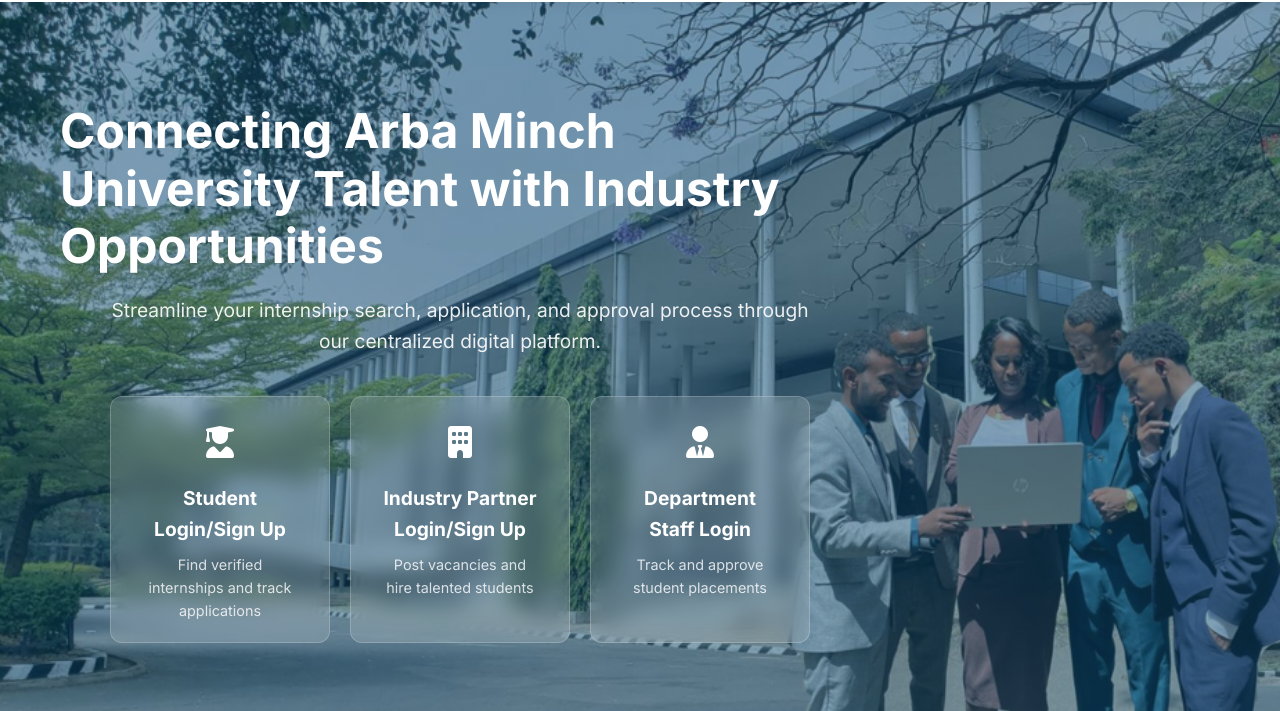
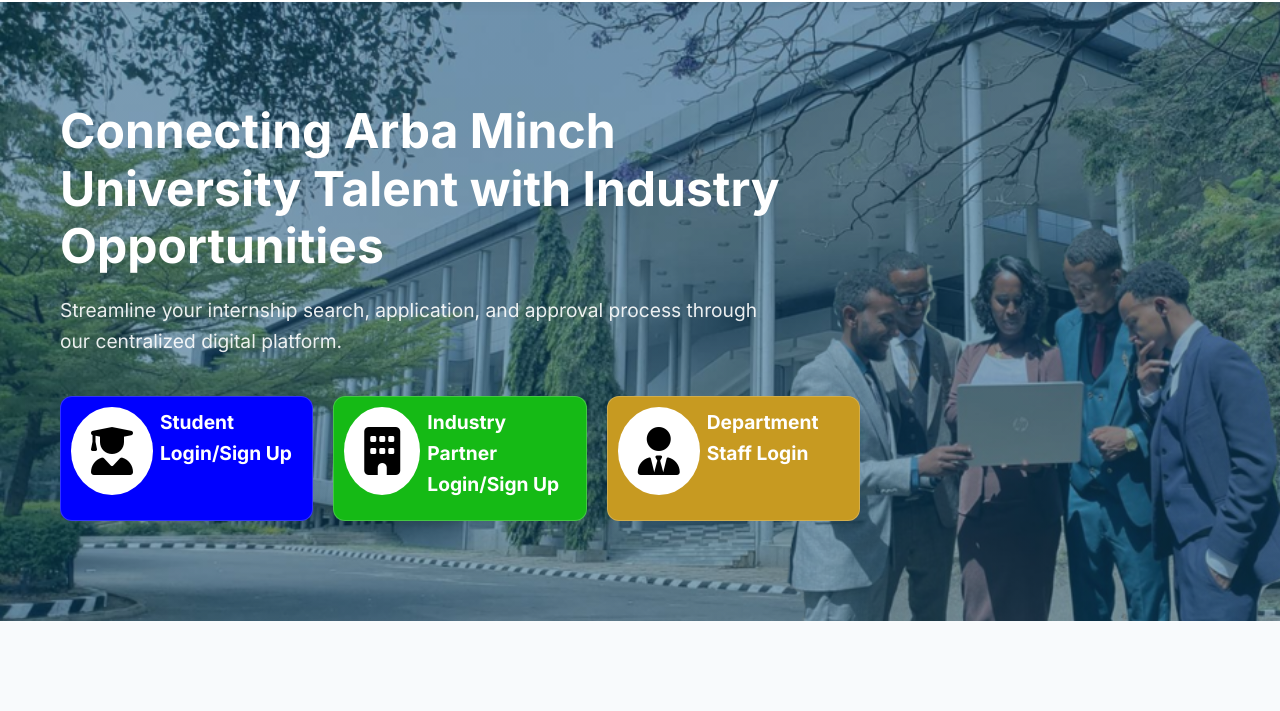
Before and after one commit to abeloper/amu-internship-portal, a plain HTML site: page index.html in a window 1280 px wide. Shown: the part 89-800 px from the top of the page. Drawn offline with Linux system fonts and the light colour scheme.

Commit message:
the amu intern project is started !

```diff
--- a/index.html
+++ b/index.html
@@ -45,28 +45,28 @@
                 <p>Streamline your internship search, application, and approval process through our centralized digital platform.</p>
 
                 <div class="role-buttons">
-                    <div class="role-btn" onclick="openLoginModal('student')">
+                    <div class="role-btn student-login" onclick="openLoginModal('student')">
                         <div class="role-icon">
                             <i class="fas fa-user-graduate"></i>
                         </div>
                         <h3>Student Login/Sign Up</h3>
-                        <p>Find verified internships and track applications</p>
+                        <!-- <p>Find verified internships and track applications</p> -->
                     </div>
 
-                    <div class="role-btn" onclick="openLoginModal('industry')">
+                    <div class="role-btn industry-login" onclick="openLoginModal('industry')">
                         <div class="role-icon">
                             <i class="fas fa-building"></i>
                         </div>
                         <h3>Industry Partner Login/Sign Up</h3>
-                        <p>Post vacancies and hire talented students</p>
+                        <!-- <p>Post vacancies and hire talented students</p> -->
                     </div>
 
-                    <div class="role-btn" onclick="openLoginModal('department')">
+                    <div class="role-btn department-login" onclick="openLoginModal('department')">
                         <div class="role-icon">
                             <i class="fas fa-user-tie"></i>
                         </div>
                         <h3>Department Staff Login</h3>
-                        <p>Track and approve student placements</p>
+                        <!-- <p>Track and approve student placements</p> -->
                     </div>
                 </div>
             </div>
--- a/style.css
+++ b/style.css
@@ -160,7 +160,6 @@
             background-position: center;
             color: white;
             padding: 100px 0;
-            text-align: center;
         }
 
         .hero-content {
@@ -180,38 +179,58 @@
             margin-bottom: 40px;
             opacity: 0.9;
             max-width: 700px;
-            margin-left: auto;
             margin-right: auto;
         }
 
         .role-buttons {
             display: flex;
-            justify-content: center;
             gap: 20px;
-            flex-wrap: wrap;
+            width: 100%;
         }
 
         .role-btn {
-            background-color: rgba(255, 255, 255, 0.15);
             backdrop-filter: blur(10px);
             border: 1px solid rgba(255, 255, 255, 0.2);
-            color: white;
-            padding: 20px 30px;
             border-radius: 12px;
-            width: 220px;
             transition: var(--transition);
             cursor: pointer;
+
+    color: white;
+    width: 100%;
+    padding: 10px;
+    display: flex;
+    gap: 7px;
+        }
+
+        .student-login{
+    background: blue;
+        }
+
+        .industry-login{
+            background: rgb(21, 186, 21);
+        }
+
+        .department-login{
+            background-color: #C79A21;
         }
 
         .role-btn:hover {
-            background-color: rgba(255, 255, 255, 0.25);
+            background-color: rgba(45, 232, 20, 0.25);
             transform: translateY(-5px);
         }
 
         .role-icon {
-            font-size: 2rem;
+            font-size: 3rem;
             margin-bottom: 15px;
         }
+
+.fa-user-graduate, .fa-building, .fa-user-tie{
+    font-weight: 900;
+    background: white;
+    color: black;
+    padding: 20px;
+    border-radius: 50%;
+}
 
         .role-btn h3 {
             font-size: 1.2rem;
@@ -222,6 +241,7 @@
             font-size: 0.9rem;
             margin-bottom: 0;
             opacity: 0.8;
+            position: relative;
         }
 
         /* Features Section */
```
